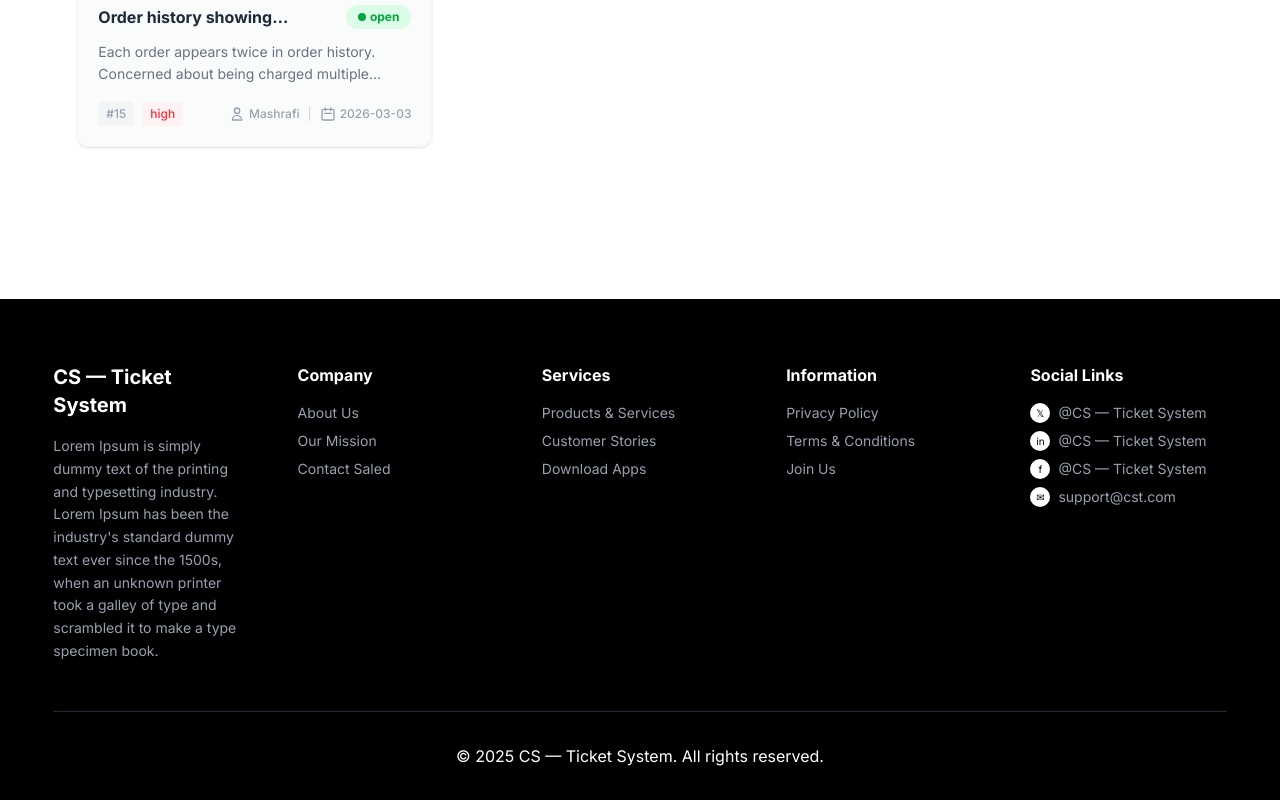
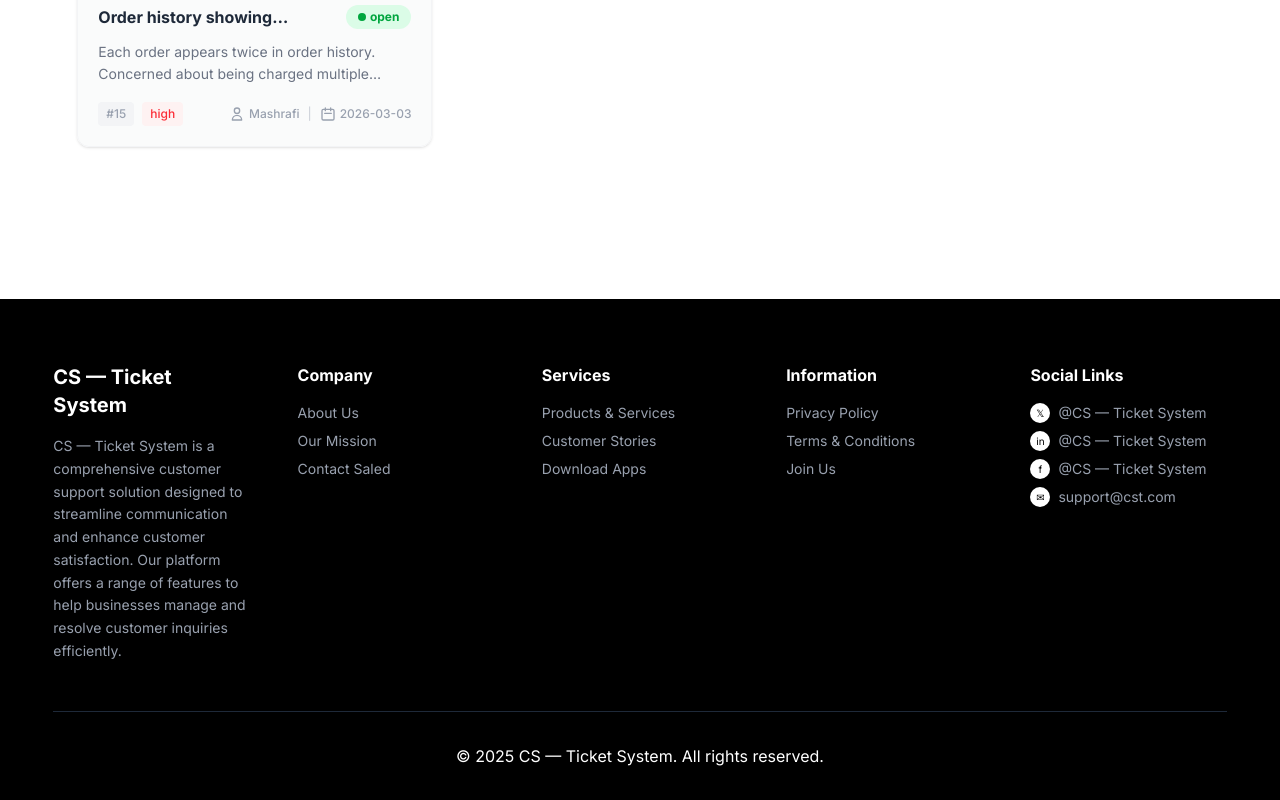
Before and after one commit to Mahfuz1912/CS-Ticket_System, a React (Vite) app: page / in a window 1280 px wide. Shown: the part 1754-2554 px from the top of the page. Built offline with nearby package versions, Linux system fonts and the light colour scheme.

Commit message:
fix: Update footer description for improved clarity and relevance

```diff
--- a/src/component/Footer.jsx
+++ b/src/component/Footer.jsx
@@ -6,10 +6,7 @@ export const Footer = () => {
         <div className="space-y-4">
           <h2 className="text-xl font-bold">CS — Ticket System</h2>
           <p className="text-gray-400 text-sm leading-relaxed">
-            Lorem Ipsum is simply dummy text of the printing and typesetting
-            industry. Lorem Ipsum has been the industry's standard dummy text
-            ever since the 1500s, when an unknown printer took a galley of type
-            and scrambled it to make a type specimen book.
+            CS — Ticket System is a comprehensive customer support solution designed to streamline communication and enhance customer satisfaction. Our platform offers a range of features to help businesses manage and resolve customer inquiries efficiently.
           </p>
         </div>
 
```
